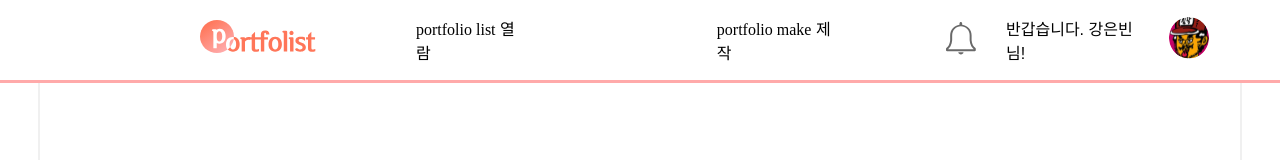
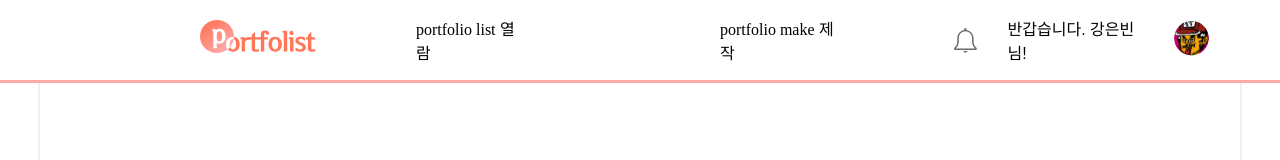
Before and after one commit to DSM-Portfolist/Portfolist-Front, a React (Create React App) app: page /portfolio/1 in a window 1280 px wide. Shown: the top 160 px of the page. Built offline with nearby package versions, Linux system fonts and the light colour scheme.

Commit message:
[MODIFY] 헤더 스타일 수정

```diff
--- a/src/components/main/header/Header.tsx
+++ b/src/components/main/header/Header.tsx
@@ -34,6 +34,7 @@ const Header = () => {
             <ul>
               <S.NotiWrapper>
                 <img
+                className="noti-img"
                   src={test ? `${NoNotification}` : `${Notification}`}
                   alt="알림아이콘"
                   onClick={() => setNotification(!notification)}
--- a/src/components/main/header/style.ts
+++ b/src/components/main/header/style.ts
@@ -38,17 +38,27 @@ export const Container = styled.div`
         font-family: "Prociono", serif;
         cursor: pointer;
       }
-
-      .profile-img {
-        width: 40px;
-        border-radius: 50px;
-      }
     }
   }
 `;
 
 export const NotiWrapper = styled.li`
   position: relative;
+
+  .noti-img {
+    width: 25px;
+    margin-top: 4px;
+    height: 25px;
+    cursor: pointer;
+  }
+
+  .profile-img {
+    width: 35px;
+    height: 35px;
+    object-fit: cover;
+    border-radius: 50px;
+    cursor: pointer;
+  }
 `;
 
 export const Notification = styled.div`
```
